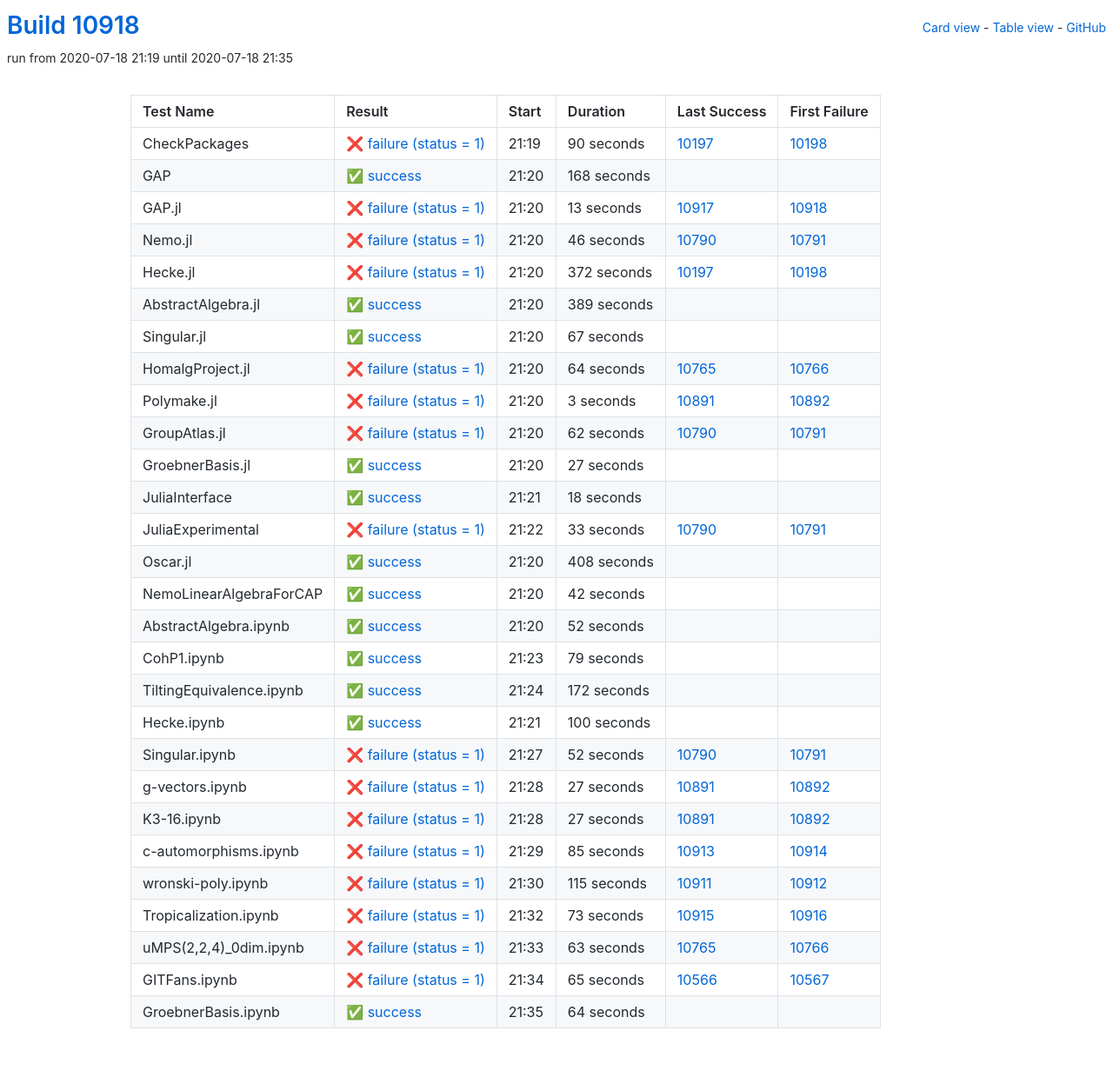
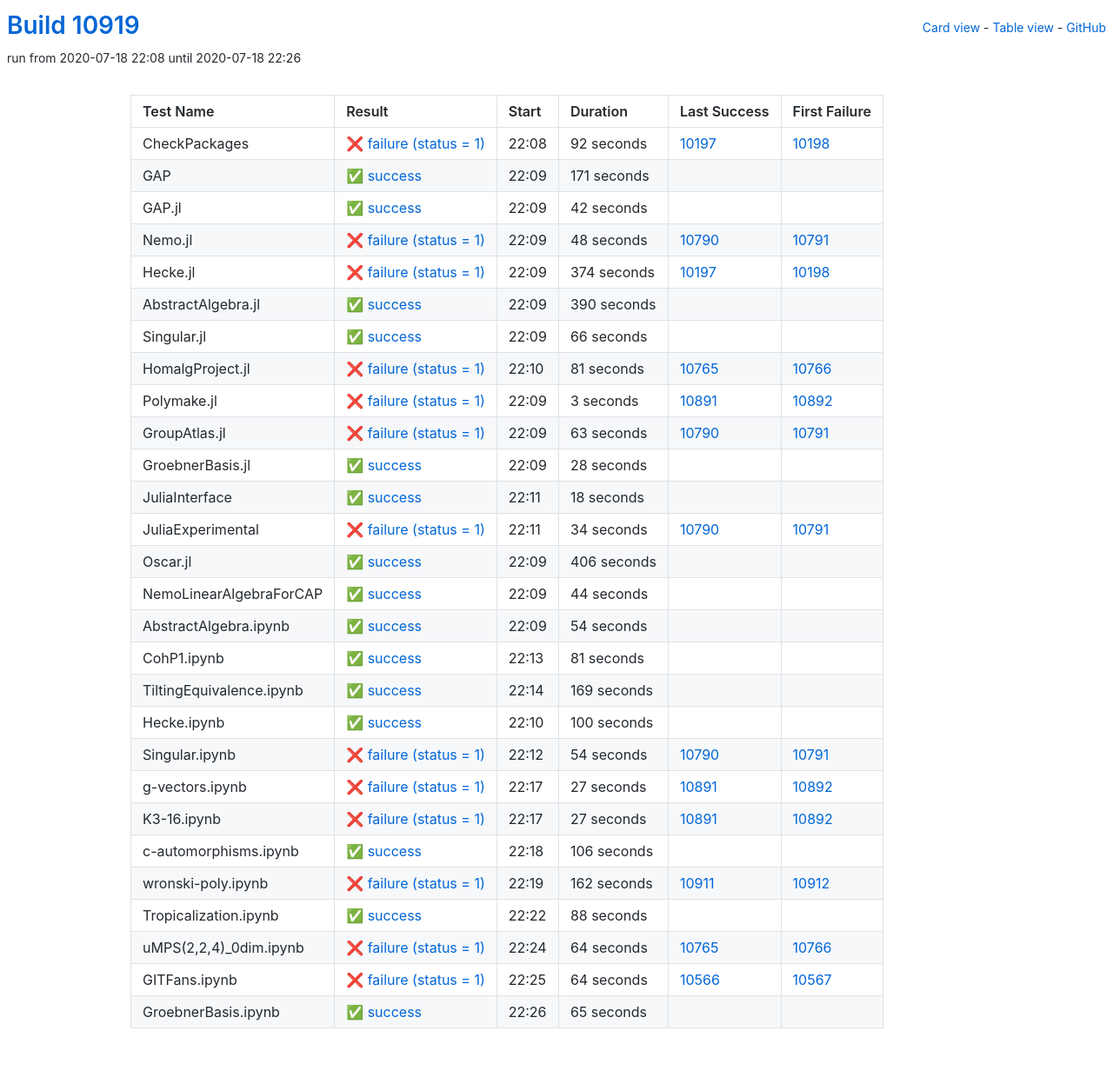
Before and after one commit to oscar-system/oscar-ci-status, a Jekyll site: the page built from table.html, in a window 1280 px wide. Shown: the whole page at 87% size. Built offline with Jekyll 4.4.1, drawn with Linux system fonts in a browser that asks for light colours.

Commit message:
Build #10919

```diff
--- a/_data/ci.yml
+++ b/_data/ci.yml
@@ -1,6 +1,6 @@
 ---
-build: 10918
-build_url: https://oscarci.mathematik.uni-kl.de/job/oscar/10918/
+build: 10919
+build_url: https://oscarci.mathematik.uni-kl.de/job/oscar/10919/
 job: oscar
 organization: oscar-system
 repo: oscar-ci-status
@@ -8,104 +8,104 @@
 tests:
 - name: CheckPackages
   id: checkpackages
-  log: https://oscarci.mathematik.uni-kl.de/job/oscar/10918/artifact/logs/build-10918/CheckPackages.log
-  start: 2020-07-18 21:19
+  log: https://oscarci.mathematik.uni-kl.de/job/oscar/10919/artifact/logs/build-10919/CheckPackages.log
+  start: 2020-07-18 22:08
   success: false
   exitcode: 1
   status: failure
-  duration: 90
+  duration: 92
   last_success: 10197
   last_success_url: https://oscarci.mathematik.uni-kl.de/job/oscar/10197/
   first_failure: 10198
   first_failure_url: https://oscarci.mathematik.uni-kl.de/job/oscar/10198/
 - name: GAP
   id: gap
-  log: https://oscarci.mathematik.uni-kl.de/job/oscar/10918/artifact/logs/build-10918/GAP.log
-  start: 2020-07-18 21:20
+  log: https://oscarci.mathematik.uni-kl.de/job/oscar/10919/artifact/logs/build-10919/GAP.log
+  start: 2020-07-18 22:09
   success: true
   exitcode: 0
   status: success
-  duration: 168
+  duration: 171
   last_success: false
   last_success_url:
   first_failure: false
   first_failure_url:
 - name: GAP.jl
   id: gap-jl
-  log: https://oscarci.mathematik.uni-kl.de/job/oscar/10918/artifact/logs/build-10918/GAP.jl.log
-  start: 2020-07-18 21:20
+  log: https://oscarci.mathematik.uni-kl.de/job/oscar/10919/artifact/logs/build-10919/GAP.jl.log
+  start: 2020-07-18 22:09
+  success: true
+  exitcode: 0
+  status: success
+  duration: 42
+  last_success: false
+  last_success_url:
+  first_failure: false
+  first_failure_url:
+- name: Nemo.jl
+  id: nemo-jl
+  log: https://oscarci.mathematik.uni-kl.de/job/oscar/10919/artifact/logs/build-10919/Nemo.jl.log
+  start: 2020-07-18 22:09
   success: false
   exitcode: 1
   status: failure
-  duration: 13
-  last_success: 10917
-  last_success_url: https://oscarci.mathematik.uni-kl.de/job/oscar/10917/
-  first_failure: 10918
-  first_failure_url: https://oscarci.mathematik.uni-kl.de/job/oscar/10918/
-- name: Nemo.jl
-  id: nemo-jl
-  log: https://oscarci.mathematik.uni-kl.de/job/oscar/10918/artifact/logs/build-10918/Nemo.jl.log
-  start: 2020-07-18 21:20
-  success: false
-  exitcode: 1
-  status: failure
-  duration: 46
+  duration: 48
   last_success: 10790
   last_success_url: https://oscarci.mathematik.uni-kl.de/job/oscar/10790/
   first_failure: 10791
   first_failure_url: https://oscarci.mathematik.uni-kl.de/job/oscar/10791/
 - name: Hecke.jl
   id: hecke-jl
-  log: https://oscarci.mathematik.uni-kl.de/job/oscar/10918/artifact/logs/build-10918/Hecke.jl.log
-  start: 2020-07-18 21:20
+  log: https://oscarci.mathematik.uni-kl.de/job/oscar/10919/artifact/logs/build-10919/Hecke.jl.log
+  start: 2020-07-18 22:09
   success: false
   exitcode: 1
   status: failure
-  duration: 372
+  duration: 374
   last_success: 10197
   last_success_url: https://oscarci.mathematik.uni-kl.de/job/oscar/10197/
   first_failure: 10198
   first_failure_url: https://oscarci.mathematik.uni-kl.de/job/oscar/10198/
 - name: AbstractAlgebra.jl
   id: abstractalgebra-jl
-  log: https://oscarci.mathematik.uni-kl.de/job/oscar/10918/artifact/logs/build-10918/AbstractAlgebra.jl.log
-  start: 2020-07-18 21:20
+  log: https://oscarci.mathematik.uni-kl.de/job/oscar/10919/artifact/logs/build-10919/AbstractAlgebra.jl.log
+  start: 2020-07-18 22:09
   success: true
   exitcode: 0
   status: success
-  duration: 389
+  duration: 390
   last_success: false
   last_success_url:
   first_failure: false
   first_failure_url:
 - name: Singular.jl
   id: singular-jl
-  log: https://oscarci.mathematik.uni-kl.de/job/oscar/10918/artifact/logs/build-10918/Singular.jl.log
-  start: 2020-07-18 21:20
+  log: https://oscarci.mathematik.uni-kl.de/job/oscar/10919/artifact/logs/build-10919/Singular.jl.log
+  start: 2020-07-18 22:09
   success: true
   exitcode: 0
   status: success
-  duration: 67
+  duration: 66
   last_success: false
   last_success_url:
   first_failure: false
   first_failure_url:
 - name: HomalgProject.jl
   id: homalgproject-jl
-  log: https://oscarci.mathematik.uni-kl.de/job/oscar/10918/artifact/logs/build-10918/HomalgProject.jl.log
-  start: 2020-07-18 21:20
+  log: https://oscarci.mathematik.uni-kl.de/job/oscar/10919/artifact/logs/build-10919/HomalgProject.jl.log
+  start: 2020-07-18 22:10
   success: false
   exitcode: 1
   status: failure
-  duration: 64
+  duration: 81
   last_success: 10765
   last_success_url: https://oscarci.mathematik.uni-kl.de/job/oscar/10765/
   first_failure: 10766
   first_failure_url: https://oscarci.mathematik.uni-kl.de/job/oscar/10766/
 - name: Polymake.jl
   id: polymake-jl
-  log: https://oscarci.mathematik.uni-kl.de/job/oscar/10918/artifact/logs/build-10918/Polymake.jl.log
-  start: 2020-07-18 21:20
+  log: https://oscarci.mathematik.uni-kl.de/job/oscar/10919/artifact/logs/build-10919/Polymake.jl.log
+  start: 2020-07-18 22:09
   success: false
   exitcode: 1
   status: failure
@@ -116,32 +116,32 @@
   first_failure_url: https://oscarci.mathematik.uni-kl.de/job/oscar/10892/
 - name: GroupAtlas.jl
   id: groupatlas-jl
-  log: https://oscarci.mathematik.uni-kl.de/job/oscar/10918/artifact/logs/build-10918/GroupAtlas.jl.log
-  start: 2020-07-18 21:20
+  log: https://oscarci.mathematik.uni-kl.de/job/oscar/10919/artifact/logs/build-10919/GroupAtlas.jl.log
+  start: 2020-07-18 22:09
   success: false
   exitcode: 1
   status: failure
-  duration: 62
+  duration: 63
   last_success: 10790
   last_success_url: https://oscarci.mathematik.uni-kl.de/job/oscar/10790/
   first_failure: 10791
   first_failure_url: https://oscarci.mathematik.uni-kl.de/job/oscar/10791/
 - name: GroebnerBasis.jl
   id: groebnerbasis-jl
-  log: https://oscarci.mathematik.uni-kl.de/job/oscar/10918/artifact/logs/build-10918/GroebnerBasis.jl.log
-  start: 2020-07-18 21:20
+  log: https://oscarci.mathematik.uni-kl.de/job/oscar/10919/artifact/logs/build-10919/GroebnerBasis.jl.log
+  start: 2020-07-18 22:09
   success: true
   exitcode: 0
   status: success
-  duration: 27
+  duration: 28
   last_success: false
   last_success_url:
   first_failure: false
   first_failure_url:
 - name: JuliaInterface
   id: juliainterface
-  log: https://oscarci.mathematik.uni-kl.de/job/oscar/10918/artifact/logs/build-10918/JuliaInterface.log
-  start: 2020-07-18 21:21
+  log: https://oscarci.mathematik.uni-kl.de/job/oscar/10919/artifact/logs/build-10919/JuliaInterface.log
+  start: 2020-07-18 22:11
   success: true
   exitcode: 0
   status: success
@@ -152,80 +152,80 @@
   first_failure_url:
 - name: JuliaExperimental
   id: juliaexperimental
-  log: https://oscarci.mathematik.uni-kl.de/job/oscar/10918/artifact/logs/build-10918/JuliaExperimental.log
-  start: 2020-07-18 21:22
+  log: https://oscarci.mathematik.uni-kl.de/job/oscar/10919/artifact/logs/build-10919/JuliaExperimental.log
+  start: 2020-07-18 22:11
   success: false
   exitcode: 1
   status: failure
-  duration: 33
+  duration: 34
   last_success: 10790
   last_success_url: https://oscarci.mathematik.uni-kl.de/job/oscar/10790/
   first_failure: 10791
   first_failure_url: https://oscarci.mathematik.uni-kl.de/job/oscar/10791/
 - name: Oscar.jl
   id: oscar-jl
-  log: https://oscarci.mathematik.uni-kl.de/job/oscar/10918/artifact/logs/build-10918/Oscar.jl.log
-  start: 2020-07-18 21:20
+  log: https://oscarci.mathematik.uni-kl.de/job/oscar/10919/artifact/logs/build-10919/Oscar.jl.log
+  start: 2020-07-18 22:09
   success: true
   exitcode: 0
   status: success
-  duration: 408
+  duration: 406
   last_success: false
   last_success_url:
   first_failure: false
   first_failure_url:
 - name: NemoLinearAlgebraForCAP
   id: nemolinearalgebraforcap
-  log: https://oscarci.mathematik.uni-kl.de/job/oscar/10918/artifact/logs/build-10918/NemoLinearAlgebraForCAP.log
-  start: 2020-07-18 21:20
+  log: https://oscarci.mathematik.uni-kl.de/job/oscar/10919/artifact/logs/build-10919/NemoLinearAlgebraForCAP.log
+  start: 2020-07-18 22:09
   success: true
   exitcode: 0
   status: success
-  duration: 42
+  duration: 44
   last_success: false
   last_success_url:
   first_failure: false
   first_failure_url:
 - name: AbstractAlgebra.ipynb
   id: abstractalgebra-ipynb
-  log: https://oscarci.mathematik.uni-kl.de/job/oscar/10918/artifact/logs/build-10918/AbstractAlgebra.ipynb.log
-  start: 2020-07-18 21:20
+  log: https://oscarci.mathematik.uni-kl.de/job/oscar/10919/artifact/logs/build-10919/AbstractAlgebra.ipynb.log
+  start: 2020-07-18 22:09
   success: true
   exitcode: 0
   status: success
-  duration: 52
+  duration: 54
   last_success: false
   last_success_url:
   first_failure: false
   first_failure_url:
 - name: CohP1.ipynb
   id: cohp1-ipynb
-  log: https://oscarci.mathematik.uni-kl.de/job/oscar/10918/artifact/logs/build-10918/CohP1.ipynb.log
-  start: 2020-07-18 21:23
+  log: https://oscarci.mathematik.uni-kl.de/job/oscar/10919/artifact/logs/build-10919/CohP1.ipynb.log
+  start: 2020-07-18 22:13
   success: true
   exitcode: 0
   status: success
-  duration: 79
+  duration: 81
   last_success: false
   last_success_url:
   first_failure: false
   first_failure_url:
 - name: TiltingEquivalence.ipynb
   id: tiltingequivalence-ipynb
-  log: https://oscarci.mathematik.uni-kl.de/job/oscar/10918/artifact/logs/build-10918/TiltingEquivalence.ipynb.log
-  start: 2020-07-18 21:24
+  log: https://oscarci.mathematik.uni-kl.de/job/oscar/10919/artifact/logs/build-10919/TiltingEquivalence.ipynb.log
+  start: 2020-07-18 22:14
   success: true
   exitcode: 0
   status: success
-  duration: 172
+  duration: 169
   last_success: false
   last_success_url:
   first_failure: false
   first_failure_url:
 - name: Hecke.ipynb
   id: hecke-ipynb
-  log: https://oscarci.mathematik.uni-kl.de/job/oscar/10918/artifact/logs/build-10918/Hecke.ipynb.log
-  start: 2020-07-18 21:21
+  log: https://oscarci.mathematik.uni-kl.de/job/oscar/10919/artifact/logs/build-10919/Hecke.ipynb.log
+  start: 2020-07-18 22:10
   success: true
   exitcode: 0
   status: success
@@ -236,20 +236,20 @@
   first_failure_url:
 - name: Singular.ipynb
   id: singular-ipynb
-  log: https://oscarci.mathematik.uni-kl.de/job/oscar/10918/artifact/logs/build-10918/Singular.ipynb.log
-  start: 2020-07-18 21:27
+  log: https://oscarci.mathematik.uni-kl.de/job/oscar/10919/artifact/logs/build-10919/Singular.ipynb.log
+  start: 2020-07-18 22:12
   success: false
   exitcode: 1
   status: failure
-  duration: 52
+  duration: 54
   last_success: 10790
   last_success_url: https://oscarci.mathematik.uni-kl.de/job/oscar/10790/
   first_failure: 10791
   first_failure_url: https://oscarci.mathematik.uni-kl.de/job/oscar/10791/
 - name: g-vectors.ipynb
   id: g-vectors-ipynb
-  log: https://oscarci.mathematik.uni-kl.de/job/oscar/10918/artifact/logs/build-10918/g-vectors.ipynb.log
-  start: 2020-07-18 21:28
+  log: https://oscarci.mathematik.uni-kl.de/job/oscar/10919/artifact/logs/build-10919/g-vectors.ipynb.log
+  start: 2020-07-18 22:17
   success: false
   exitcode: 1
   status: failure
@@ -260,8 +260,8 @@
   first_failure_url: https://oscarci.mathematik.uni-kl.de/job/oscar/10892/
 - name: K3-16.ipynb
   id: k3-16-ipynb
-  log: https://oscarci.mathematik.uni-kl.de/job/oscar/10918/artifact/logs/build-10918/K3-16.ipynb.log
-  start: 2020-07-18 21:28
+  log: https://oscarci.mathematik.uni-kl.de/job/oscar/10919/artifact/logs/build-10919/K3-16.ipynb.log
+  start: 2020-07-18 22:17
   success: false
   exitcode: 1
   status: failure
@@ -272,72 +272,72 @@
   first_failure_url: https://oscarci.mathematik.uni-kl.de/job/oscar/10892/
 - name: c-automorphisms.ipynb
   id: c-automorphisms-ipynb
-  log: https://oscarci.mathematik.uni-kl.de/job/oscar/10918/artifact/logs/build-10918/c-automorphisms.ipynb.log
-  start: 2020-07-18 21:29
+  log: https://oscarci.mathematik.uni-kl.de/job/oscar/10919/artifact/logs/build-10919/c-automorphisms.ipynb.log
+  start: 2020-07-18 22:18
+  success: true
+  exitcode: 0
+  status: success
+  duration: 106
+  last_success: false
+  last_success_url:
+  first_failure: false
+  first_failure_url:
+- name: wronski-poly.ipynb
+  id: wronski-poly-ipynb
+  log: https://oscarci.mathematik.uni-kl.de/job/oscar/10919/artifact/logs/build-10919/wronski-poly.ipynb.log
+  start: 2020-07-18 22:19
   success: false
   exitcode: 1
   status: failure
-  duration: 85
-  last_success: 10913
-  last_success_url: https://oscarci.mathematik.uni-kl.de/job/oscar/10913/
-  first_failure: 10914
-  first_failure_url: https://oscarci.mathematik.uni-kl.de/job/oscar/10914/
-- name: wronski-poly.ipynb
-  id: wronski-poly-ipynb
-  log: https://oscarci.mathematik.uni-kl.de/job/oscar/10918/artifact/logs/build-10918/wronski-poly.ipynb.log
-  start: 2020-07-18 21:30
-  success: false
-  exitcode: 1
-  status: failure
-  duration: 115
+  duration: 162
   last_success: 10911
   last_success_url: https://oscarci.mathematik.uni-kl.de/job/oscar/10911/
   first_failure: 10912
   first_failure_url: https://oscarci.mathematik.uni-kl.de/job/oscar/10912/
 - name: Tropicalization.ipynb
   id: tropicalization-ipynb
-  log: https://oscarci.mathematik.uni-kl.de/job/oscar/10918/artifact/logs/build-10918/Tropicalization.ipynb.log
-  start: 2020-07-18 21:32
+  log: https://oscarci.mathematik.uni-kl.de/job/oscar/10919/artifact/logs/build-10919/Tropicalization.ipynb.log
+  start: 2020-07-18 22:22
+  success: true
+  exitcode: 0
+  status: success
+  duration: 88
+  last_success: false
+  last_success_url:
+  first_failure: false
+  first_failure_url:
+- name: uMPS(2,2,4)_0dim.ipynb
+  id: umps-2-2-4-0dim-ipynb
+  log: https://oscarci.mathematik.uni-kl.de/job/oscar/10919/artifact/logs/build-10919/uMPS-2-2-4-_0dim.ipynb.log
+  start: 2020-07-18 22:24
   success: false
   exitcode: 1
   status: failure
-  duration: 73
-  last_success: 10915
-  last_success_url: https://oscarci.mathematik.uni-kl.de/job/oscar/10915/
-  first_failure: 10916
-  first_failure_url: https://oscarci.mathematik.uni-kl.de/job/oscar/10916/
-- name: uMPS(2,2,4)_0dim.ipynb
-  id: umps-2-2-4-0dim-ipynb
-  log: https://oscarci.mathematik.uni-kl.de/job/oscar/10918/artifact/logs/build-10918/uMPS-2-2-4-_0dim.ipynb.log
-  start: 2020-07-18 21:33
-  success: false
-  exitcode: 1
-  status: failure
-  duration: 63
+  duration: 64
   last_success: 10765
   last_success_url: https://oscarci.mathematik.uni-kl.de/job/oscar/10765/
   first_failure: 10766
   first_failure_url: https://oscarci.mathematik.uni-kl.de/job/oscar/10766/
 - name: GITFans.ipynb
   id: gitfans-ipynb
-  log: https://oscarci.mathematik.uni-kl.de/job/oscar/10918/artifact/logs/build-10918/GITFans.ipynb.log
-  start: 2020-07-18 21:34
+  log: https://oscarci.mathematik.uni-kl.de/job/oscar/10919/artifact/logs/build-10919/GITFans.ipynb.log
+  start: 2020-07-18 22:25
   success: false
   exitcode: 1
   status: failure
-  duration: 65
+  duration: 64
   last_success: 10566
   last_success_url: https://oscarci.mathematik.uni-kl.de/job/oscar/10566/
   first_failure: 10567
   first_failure_url: https://oscarci.mathematik.uni-kl.de/job/oscar/10567/
 - name: GroebnerBasis.ipynb
   id: groebnerbasis-ipynb
-  log: https://oscarci.mathematik.uni-kl.de/job/oscar/10918/artifact/logs/build-10918/GroebnerBasis.ipynb.log
-  start: 2020-07-18 21:35
+  log: https://oscarci.mathematik.uni-kl.de/job/oscar/10919/artifact/logs/build-10919/GroebnerBasis.ipynb.log
+  start: 2020-07-18 22:26
   success: true
   exitcode: 0
   status: success
-  duration: 64
+  duration: 65
   last_success: false
   last_success_url:
   first_failure: false
```
Also changed, not shown: README.md.
